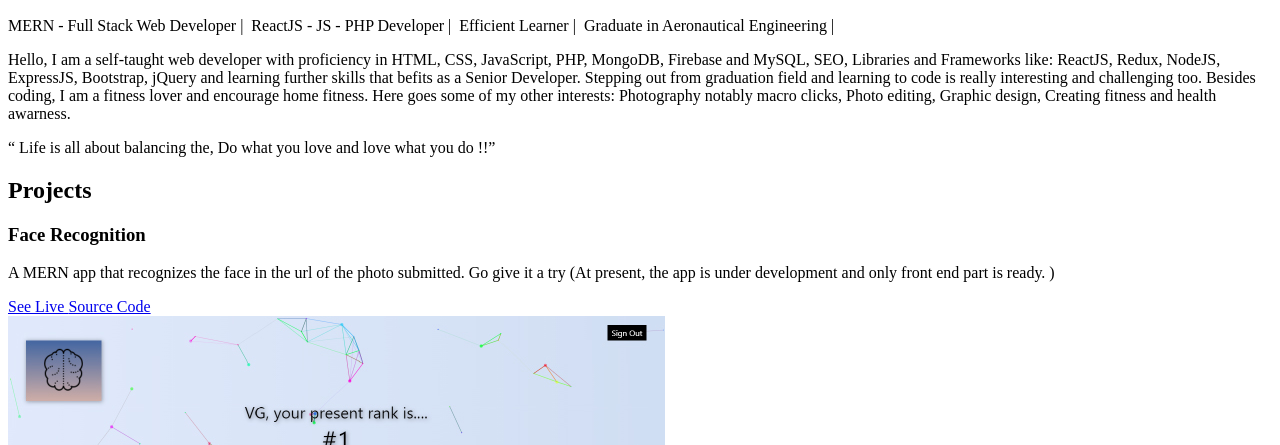
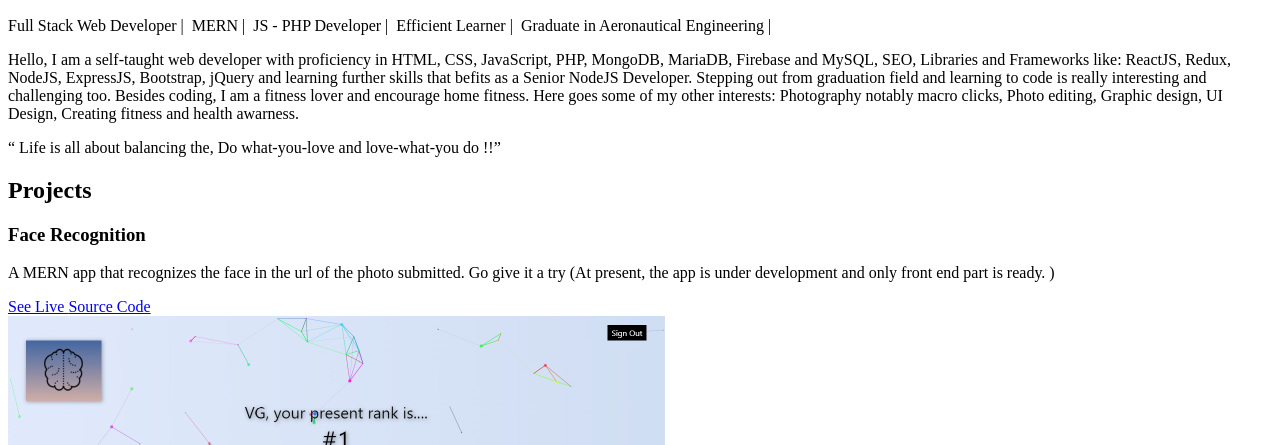
Before and after one commit to VigneshG1616/simplefolio, a website: page src/template.html in a window 1280 px wide. Shown: the part 655-1100 px from the top of the page. Drawn offline with nearby package versions, Linux system fonts and the light colour scheme.

Commit message:
About updated template.html

```diff
--- a/src/template.html
+++ b/src/template.html
@@ -78,24 +78,24 @@
           <div class="col-md-6 col-sm-12">
             <div class="about-wrapper__info">
               <p class="about-wrapper__info-text">
-                MERN - Full Stack Web Developer &#124;&nbsp; ReactJS - JS - PHP
+                Full Stack Web Developer &#124;&nbsp; MERN &#124;&nbsp;  JS - PHP
                 Developer &#124;&nbsp; Efficient Learner &#124;&nbsp; Graduate
                 in Aeronautical Engineering &#124;
               </p>
 
               <p class="about-wrapper__info-text">
                 Hello, I am a self-taught web developer with proficiency in
-                HTML, CSS, JavaScript, PHP, MongoDB, Firebase and MySQL, SEO, Libraries and Frameworks like: ReactJS,
+                HTML, CSS, JavaScript, PHP, MongoDB, MariaDB, Firebase and MySQL, SEO, Libraries and Frameworks like: ReactJS,
                 Redux, NodeJS, ExpressJS, Bootstrap, jQuery and learning
-                further skills that befits as a Senior Developer. Stepping
+                further skills that befits as a Senior NodeJS Developer. Stepping
                 out from graduation field and learning to code is really
                 interesting and challenging too. Besides coding, I am a fitness
                 lover and encourage home fitness. Here goes some of my other
                 interests: Photography notably macro clicks, Photo editing,
-                Graphic design, Creating fitness and health awarness.
+                Graphic design, UI Design, Creating fitness and health awarness.
               </p>
               <p class="about-wrapper__info-text about-first-p">
-                “ Life is all about balancing the, Do what you love and love what you do !!”
+                “ Life is all about balancing the, Do what-you-love and love-what-you do !!”
               </p>
               <!-- <span class="d-flex mt-3">
               <a target="_blank" class="cta-btn cta-btn--resume" href="#!">
```
